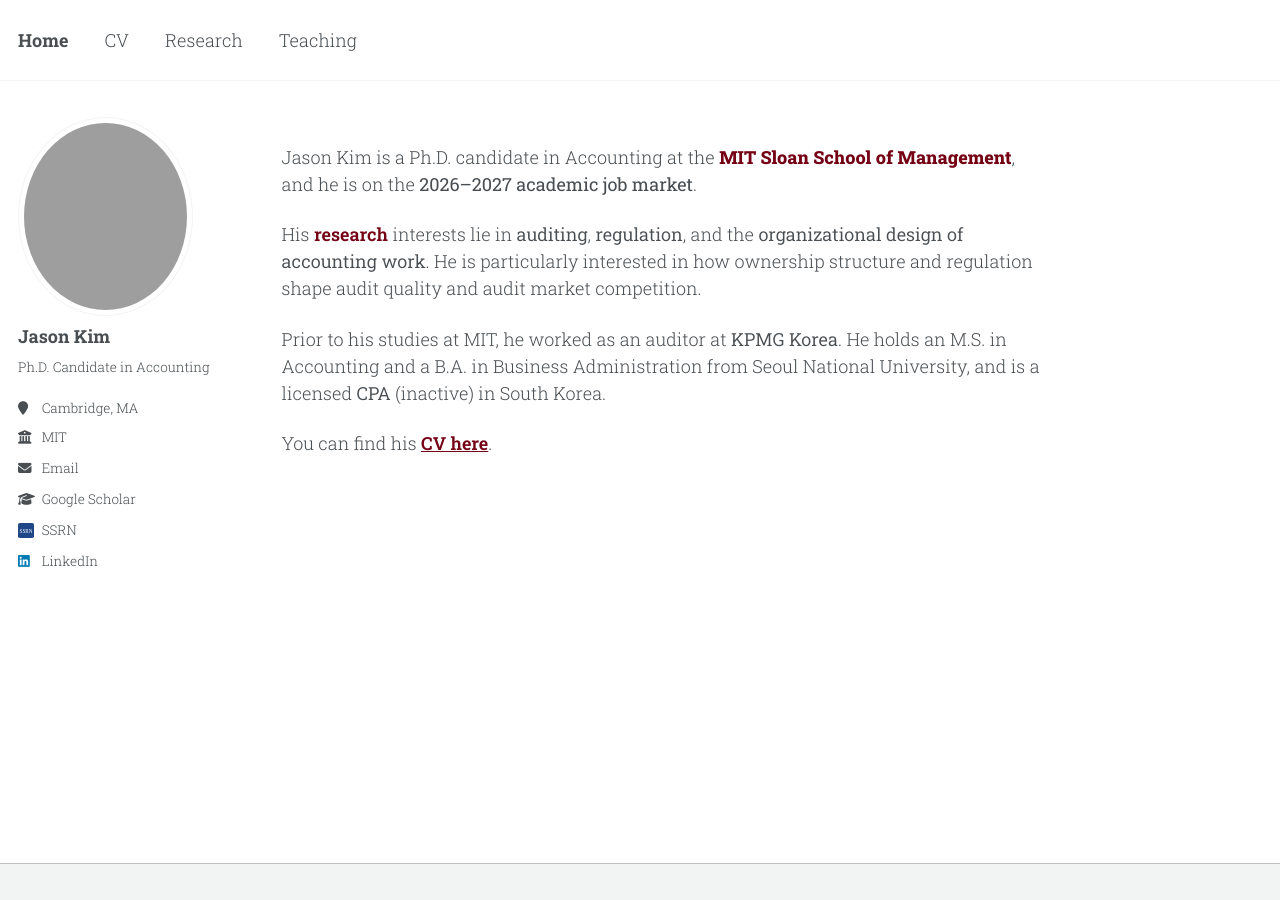
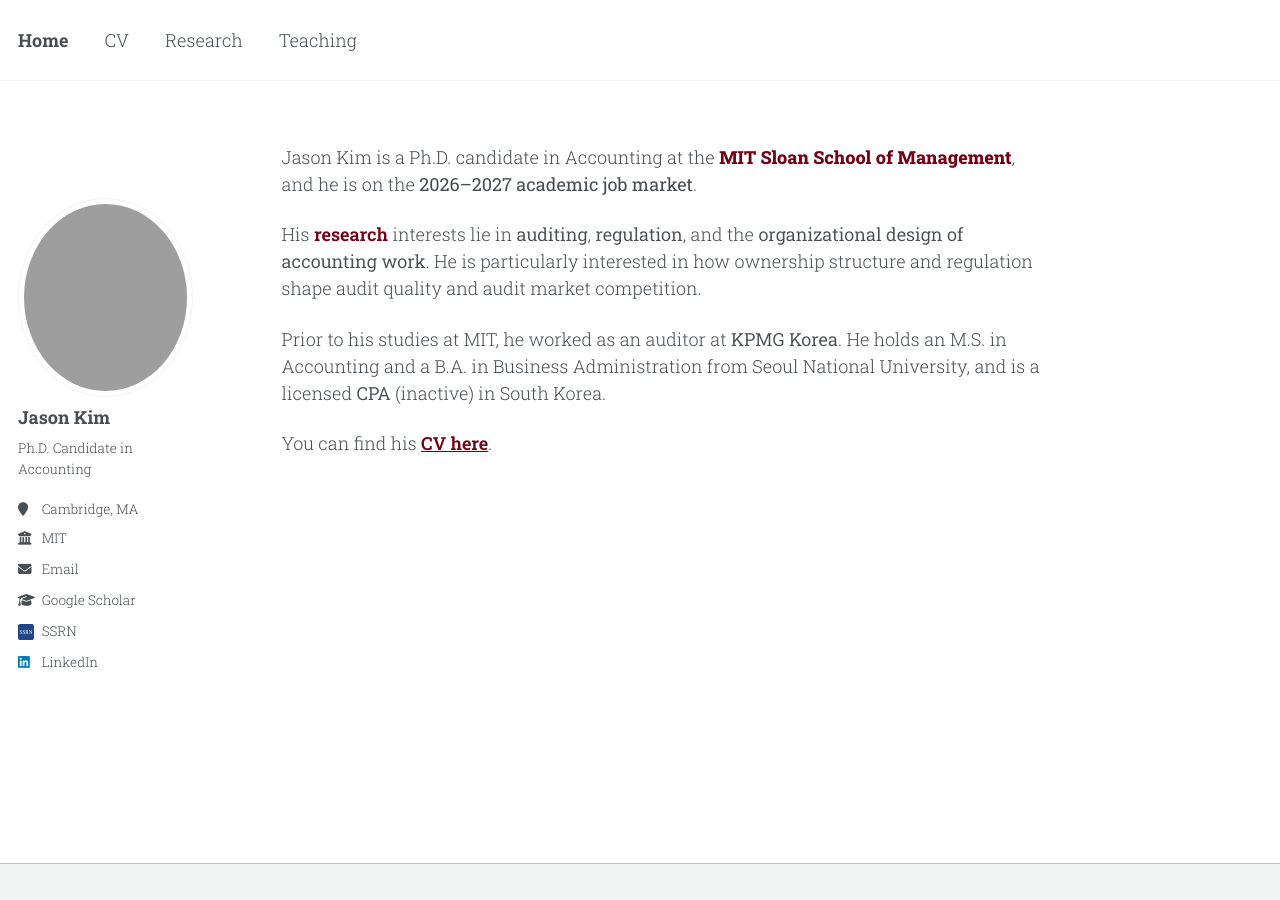
Before and after one commit to jgkim262/jgkim262.github.io, a Jekyll site: the page built from _pages/about.md, in a window 1280 px wide. Built offline with Jekyll 4.4.1, drawn with Linux system fonts in a browser that asks for light colours; a style sheet for code colours, icons or effects is not loaded.

Commit message:
Match Tim's sidebar width; revert email to gwanhee@mit.edu
Co-Authored-By: Claude Opus 5 (1M context) <noreply@anthropic.com>

```diff
--- a/_config.yml
+++ b/_config.yml
@@ -30,7 +30,7 @@ author:
   employer         : "MIT"   # blank hides the line in the sidebar
   employer_url     : "https://mitsloan.mit.edu/programs/phd/jason-kim"
   uri              : # URL
-  email            : "jasonkim.mit@gmail.com"
+  email            : "gwanhee@mit.edu"
 
   # Academic websites
   academia         : # URL
--- a/_sass/layout/_sidebar.scss
+++ b/_sass/layout/_sidebar.scss
@@ -17,12 +17,12 @@
     margin-top: 1em;
   }
 
-  @media screen and (min-width: $sidebar-screen-min-width) {
-    height: 100vh;
-    overflow-y: auto;               // Add scrollbar if the sidebar is too long
-    position: fixed;
-    padding-top: $masthead-height;
-  }
+  // The template pins the sidebar with position: fixed here. That is removed
+  // on purpose: a percentage width on a fixed element resolves against the
+  // viewport rather than the content column, so the sidebar computed ~250px
+  // on a wide screen instead of the ~190px that span(2 of 12) intends.
+  // timdesilva.me leaves the sidebar in normal flow, which is what makes its
+  // sidebar narrower. Restore this block to get the pinned behaviour back.
 
   @include breakpoint($large) {
     @include span(2 of 12);
@@ -36,7 +36,8 @@
   }
 
   @include breakpoint($x-large) {
-    max-width: $sidebar-link-max-width;
+    // max-width omitted to match timdesilva.me, whose sidebar is sized purely
+    // by span(2 of 12). With the fixed positioning gone the cap is redundant.
     padding-right: 0;
   }
 
```
